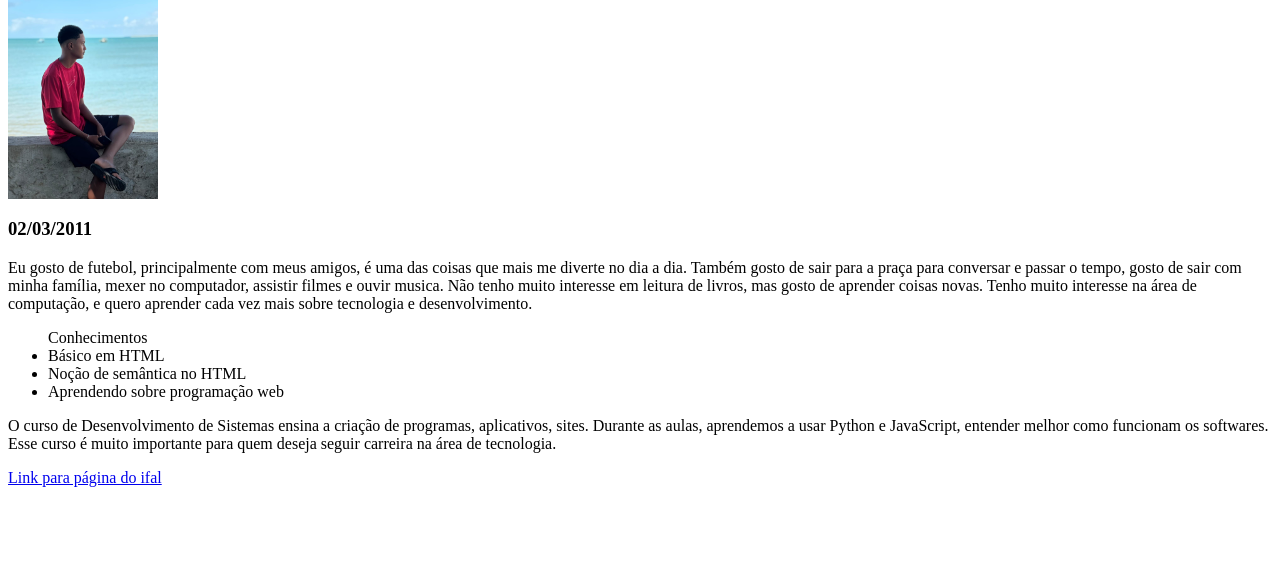
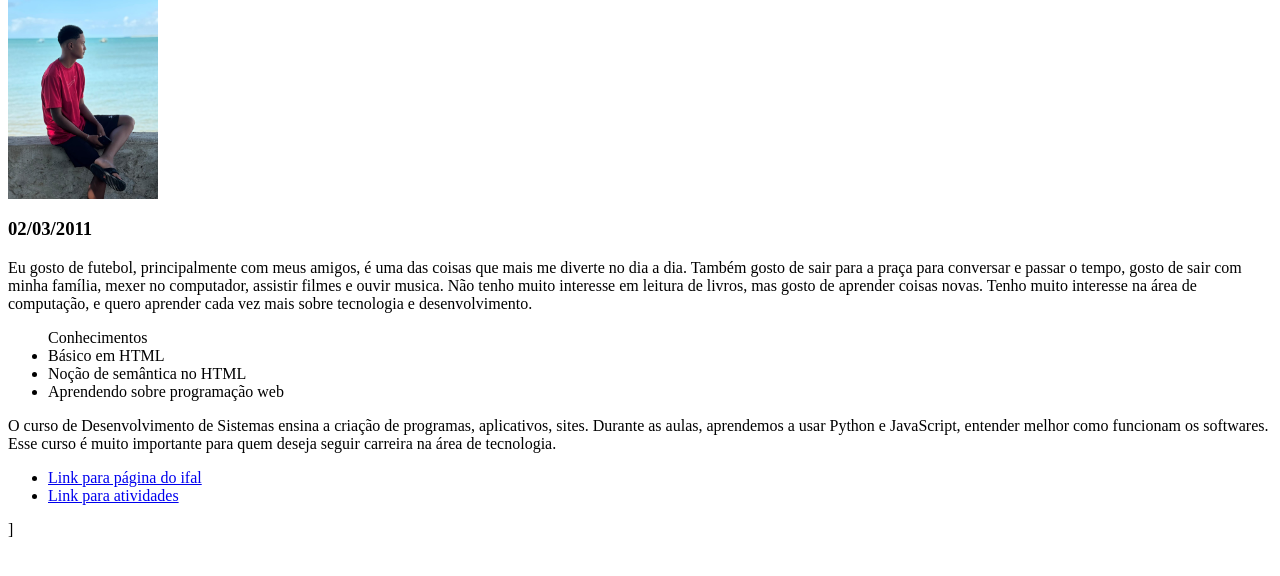
Before and after one commit to Elton67lc/Elton67lc.github.io, a plain HTML site: page index.html in a window 1280 px wide. Shown: the part 114-690 px from the top of the page. Drawn offline with Linux system fonts and the light colour scheme.

Commit message:
Update index.html

```diff
--- a/index.html
+++ b/index.html
@@ -32,7 +32,10 @@
 </aside>
 </section>
 <footer>
-<a href="http://www2.ifal.edu.br">Link para página do ifal</a>
+<ul>
+<li><a href="http://www2.ifal.edu.br">Link para página do ifal</a></li>
+<li><a href="https://github.com/Elton67lc/Elton67lc.github.io/blob/6be7b2227673d915ad235c3460fa6af04a5ee155/cap04/cap04-at01-tabela-basica.html">Link para atividades</a></li>
+</ul>
 </footer>
 </body>
-</html>
+</html>]
```
